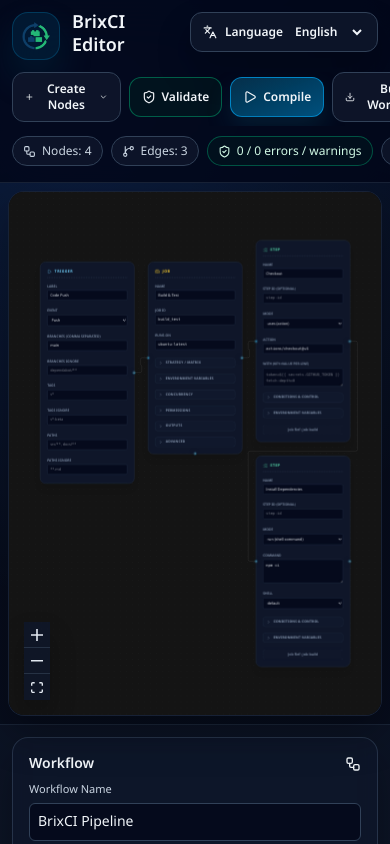
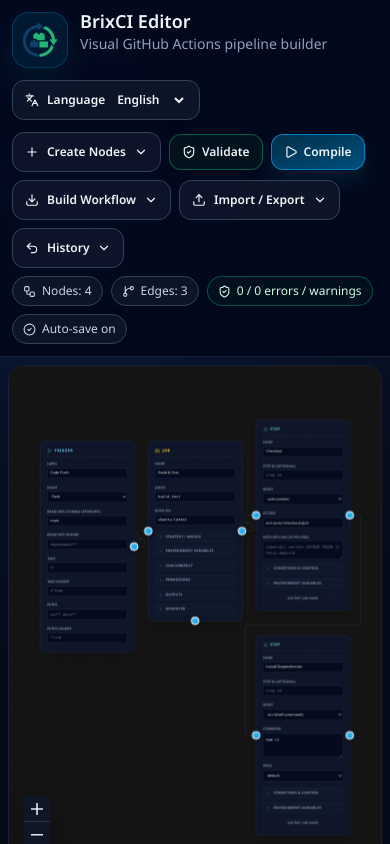
Before and after one commit to thirawat27/BrixCI, a React (Vite) app: page / in a window 390 px wide. Shown: the top 844 px of the page. Built offline with nearby package versions, Linux system fonts and the light colour scheme.

Commit message:
feat: implement initial workflow editor page with job, step, and trigger nodes.

```diff
--- a/src/features/editor/BrixEditorPage.tsx
+++ b/src/features/editor/BrixEditorPage.tsx
@@ -150,7 +150,7 @@
     <div className="relative" ref={menuRef}>
       <button
         aria-expanded={open}
-        className="inline-flex shrink-0 min-h-10 items-center gap-2 rounded-xl border border-slate-700 bg-slate-900/90 px-3 py-2 text-xs font-semibold text-slate-100 transition hover:-translate-y-px hover:brightness-110"
+        className="inline-flex min-h-10 items-center gap-2 rounded-xl border border-slate-700 bg-slate-900/90 px-3 py-2 text-xs font-semibold text-slate-100 transition hover:-translate-y-px hover:brightness-110"
         onClick={() => {
           setOpen((current) => !current)
         }}
@@ -359,7 +359,7 @@
   tone: 'sky' | 'amber' | 'emerald' | 'neutral' | 'success' | 'danger' = 'neutral',
 ): string {
   const baseClass =
-    'inline-flex shrink-0 min-h-10 items-center justify-center gap-1.5 rounded-xl border px-3 py-2 text-xs font-semibold text-slate-100 transition hover:-translate-y-px hover:brightness-110 disabled:cursor-not-allowed disabled:opacity-45'
+    'inline-flex min-h-9 items-center justify-center gap-1.5 rounded-xl border px-3 py-2 text-xs font-semibold text-slate-100 transition hover:-translate-y-px hover:brightness-110 disabled:cursor-not-allowed disabled:opacity-45'
 
   const toneClass =
     tone === 'sky'
@@ -591,9 +591,9 @@
     <div className="flex min-h-[100dvh] flex-col font-sans text-slate-100">
       <header className="relative z-20 border-b border-slate-800/80 bg-slate-950/88 px-3 py-3 backdrop-blur-xl md:px-4">
         <div className="flex flex-col gap-3">
-          <div className="flex items-start justify-between gap-3">
+          <div className="flex flex-wrap items-start justify-between gap-3">
             <div className="flex items-start gap-3">
-              <div className="flex shrink-0 size-12 sm:size-14 items-center justify-center overflow-hidden rounded-2xl border border-sky-400/20 bg-sky-500/10 p-2 shadow-[0_18px_36px_rgba(14,116,144,0.15)]">
+              <div className="flex size-14 items-center justify-center overflow-hidden rounded-2xl border border-sky-400/20 bg-sky-500/10 p-2 shadow-[0_18px_36px_rgba(14,116,144,0.15)]">
                 <img
                   alt="BrixCI logo"
                   className="size-full object-contain"
@@ -604,7 +604,7 @@
               </div>
               <div>
                 <h1 className="text-lg font-semibold leading-tight">{text.appTitle}</h1>
-                <p className="hidden text-sm text-slate-400 sm:block">{text.appSubtitle}</p>
+                <p className="text-sm text-slate-400">{text.appSubtitle}</p>
               </div>
             </div>
 
@@ -627,8 +627,8 @@
             </label>
           </div>
 
-          <div className="flex flex-col gap-2.5 lg:flex-row lg:items-center lg:justify-between">
-            <div className="flex items-center gap-2 overflow-x-auto pb-1 -mx-3 px-3 md:mx-0 md:px-0 md:pb-0 md:flex-wrap [&::-webkit-scrollbar]:hidden [-ms-overflow-style:none] [scrollbar-width:none]">
+          <div className="flex flex-col gap-2 lg:flex-row lg:items-center lg:justify-between">
+            <div className="flex flex-wrap items-center gap-2">
               <ToolbarMenu icon={<Plus size={14} />} label={text.groupCreate}>
                 {(closeMenu) => (
                   <>
@@ -787,22 +787,20 @@
               </ToolbarMenu>
             </div>
 
-            <div className="flex items-center gap-2 overflow-x-auto pb-1 -mx-3 px-3 md:mx-0 md:px-0 md:pb-0 lg:justify-end md:flex-wrap [&::-webkit-scrollbar]:hidden [-ms-overflow-style:none] [scrollbar-width:none]">
+            <div className="flex flex-wrap items-center gap-2 lg:justify-end">
               <MetricPill icon={<Workflow size={13} />}>
-                <span className="whitespace-nowrap">{text.nodes}: {graph.nodes.length}</span>
+                {text.nodes}: {graph.nodes.length}
               </MetricPill>
               <MetricPill icon={<GitBranch size={13} />}>
-                <span className="whitespace-nowrap">{text.edges}: {graph.edges.length}</span>
+                {text.edges}: {graph.edges.length}
               </MetricPill>
               <MetricPill
                 icon={<ShieldCheck size={13} />}
                 tone={errorCount > 0 ? 'danger' : 'success'}
               >
-                <span className="whitespace-nowrap">{errorCount} / {warningCount} {text.errorsAndWarnings}</span>
+                {errorCount} / {warningCount} {text.errorsAndWarnings}
               </MetricPill>
-              <MetricPill icon={<CheckCircle2 size={13} />}>
-                <span className="whitespace-nowrap">{text.autosaveOn}</span>
-              </MetricPill>
+              <MetricPill icon={<CheckCircle2 size={13} />}>{text.autosaveOn}</MetricPill>
             </div>
           </div>
         </div>
--- a/src/features/editor/nodes/JobNode.tsx
+++ b/src/features/editor/nodes/JobNode.tsx
@@ -50,11 +50,11 @@
 
   return (
     <div
-      className={`grid min-w-[280px] max-w-[340px] gap-3 rounded-2xl border bg-slate-900/95 p-5 shadow-xl backdrop-blur-md ${
+      className={`grid min-w-[280px] max-w-[340px] gap-2 rounded-xl border bg-slate-900/95 p-5 shadow-xl backdrop-blur-md ${
         selected ? 'border-amber-400 ring-1 ring-amber-300/50' : 'border-slate-700'
       }`}
     >
-      <Handle type="target" position={Position.Left} />
+      <Handle type="target" position={Position.Left} className="!w-6 !h-6 !bg-slate-800 !border-[3px] !border-white hover:!bg-white transition-colors cursor-crosshair" />
       <div className="flex items-center gap-2 border-b border-dashed border-slate-600 pb-2 text-[11px] font-bold uppercase tracking-widest text-amber-300">
         <BriefcaseBusiness size={14} className="opacity-80" />
         {text.jobNode}
@@ -175,8 +175,8 @@
         <FieldInput label={text.environmentUrl} value={data.environmentUrl ?? ''} onChange={(v) => update('environmentUrl', v)} placeholder="https://my-app.com" mono />
       </Section>
 
-      <Handle type="source" position={Position.Right} id="job-output" />
-      <Handle type="source" position={Position.Bottom} id="job-step-output" />
+      <Handle type="source" position={Position.Right} id="job-output" className="!w-6 !h-6 !bg-slate-800 !border-[3px] !border-white hover:!bg-white transition-colors cursor-crosshair" />
+      <Handle type="source" position={Position.Bottom} id="job-step-output" className="!w-6 !h-6 !bg-slate-800 !border-[3px] !border-white hover:!bg-white transition-colors cursor-crosshair" />
     </div>
   )
 }
--- a/src/features/editor/nodes/StepNode.tsx
+++ b/src/features/editor/nodes/StepNode.tsx
@@ -51,11 +51,11 @@
 
   return (
     <div
-      className={`grid min-w-[280px] max-w-[340px] gap-3 rounded-2xl border bg-slate-900/95 p-5 shadow-xl backdrop-blur-md ${
+      className={`grid min-w-[280px] max-w-[340px] gap-2 rounded-xl border bg-slate-900/95 p-5 shadow-xl backdrop-blur-md ${
         selected ? 'border-emerald-400 ring-1 ring-emerald-300/50' : 'border-slate-700'
       }`}
     >
-      <Handle type="target" position={Position.Left} />
+      <Handle type="target" position={Position.Left} className="!w-6 !h-6 !bg-slate-800 !border-[3px] !border-white hover:!bg-white transition-colors cursor-crosshair" />
       <div className="flex items-center gap-2 border-b border-dashed border-slate-600 pb-2 text-[11px] font-bold uppercase tracking-widest text-emerald-300">
         <ListChecks size={14} className="opacity-80" />
         {text.stepNode}
@@ -173,7 +173,7 @@
         {text.jobRef}: {data.jobNodeId || text.unassigned}
       </div>
 
-      <Handle type="source" position={Position.Right} />
+      <Handle type="source" position={Position.Right} className="!w-6 !h-6 !bg-slate-800 !border-[3px] !border-white hover:!bg-white transition-colors cursor-crosshair" />
     </div>
   )
 }
--- a/src/features/editor/nodes/TriggerNode.tsx
+++ b/src/features/editor/nodes/TriggerNode.tsx
@@ -89,7 +89,7 @@
 
   return (
     <div
-      className={`grid min-w-[280px] max-w-[340px] gap-3 rounded-2xl border bg-slate-900/95 p-5 shadow-xl backdrop-blur-md ${
+      className={`grid min-w-[280px] max-w-[340px] gap-2 rounded-xl border bg-slate-900/95 p-5 shadow-xl backdrop-blur-md ${
         selected ? 'border-sky-400 ring-1 ring-sky-400/50' : 'border-slate-700'
       }`}
     >
@@ -175,7 +175,7 @@
         />
       )}
 
-      <Handle type="source" position={Position.Right} />
+      <Handle type="source" position={Position.Right} className="!w-6 !h-6 !bg-slate-800 !border-[3px] !border-white hover:!bg-white transition-colors cursor-crosshair" />
     </div>
   )
 }
```
